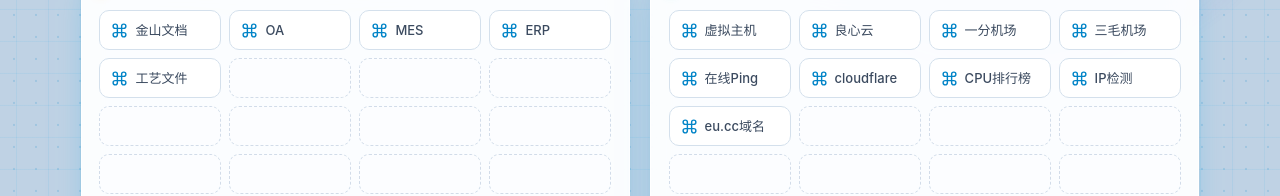
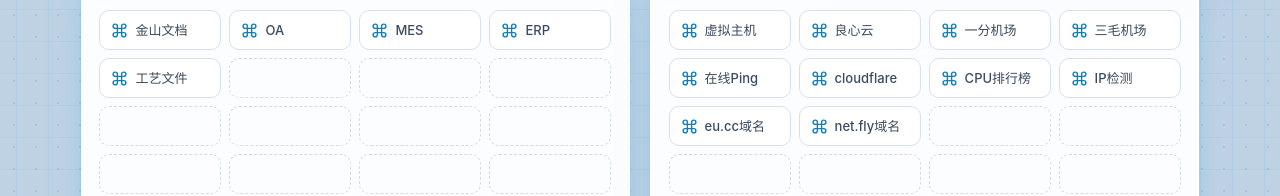
Before and after one commit to qsect/daohang, a plain HTML site: page index.html in a window 1280 px wide. Shown: the part 863-1059 px from the top of the page. Drawn offline with Linux system fonts and the light colour scheme.

Commit message:
Add new card for net.fly domain in index.html

```diff
--- a/index.html
+++ b/index.html
@@ -826,7 +826,7 @@
         <div class="card"><a href="https://www.cpupm.com/" target="_blank"><span class="site-title">CPU排行榜</span></a></div>
         <div class="card"><a href="https://ippure.com/" target="_blank"><span class="site-title">IP检测</span></a></div>
         <div class="card"><a href="https://www.gname.net/" target="_blank"><span class="site-title">eu.cc域名</span></a></div>
-        <div class="card empty"></div>
+        <div class="card"><a href="https://www.furry.box/" target="_blank"><span class="site-title">net.fly域名</span></a></div>
         <div class="card empty"></div>
         <div class="card empty"></div>
         <div class="card empty"></div>
```
